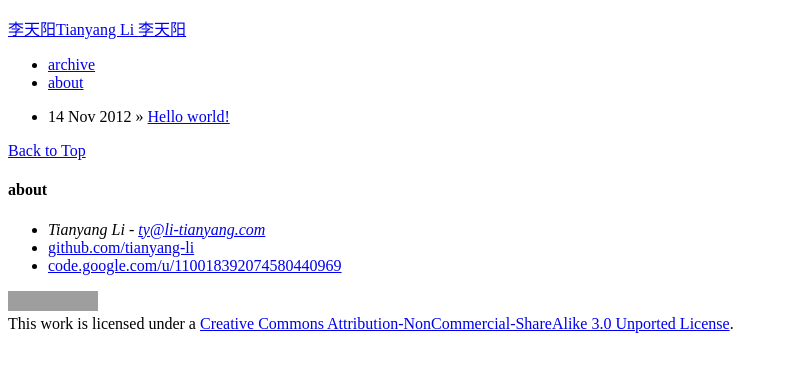
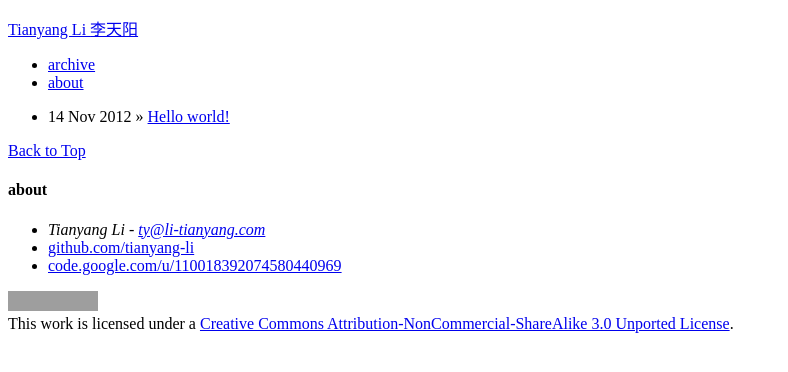
Before and after one commit to li-tianyang/li-tianyang.github.com, a Jekyll site: the page built from index.md, in a window 1280 px wide. Shown: the top 372 px of the page, without its empty margins (0-788 px from the left). Built offline with Jekyll 4.4.1, drawn with Linux system fonts in a browser that asks for light colours; grey boxes are pictures that could not be loaded.

Commit message:
joeworji

```diff
--- a/_config.yml
+++ b/_config.yml
@@ -9,7 +9,7 @@ pygments: true
 # Themes are encouraged to use these universal variables
 # so be sure to set them if your theme uses them.
 #
-title : '<span style="white-space: normal;"><span style="white-space: nowrap;">李天阳</span><span style="white-space: nowrap;">Tianyang Li&nbsp</span><span style="white-space: nowrap;">李天阳</span></span>'
+title : '<span><span>Tianyang Li&nbsp</span><span>李天阳</span></span>'
 tagline:
 author :
   name : Tianyang Li
```
